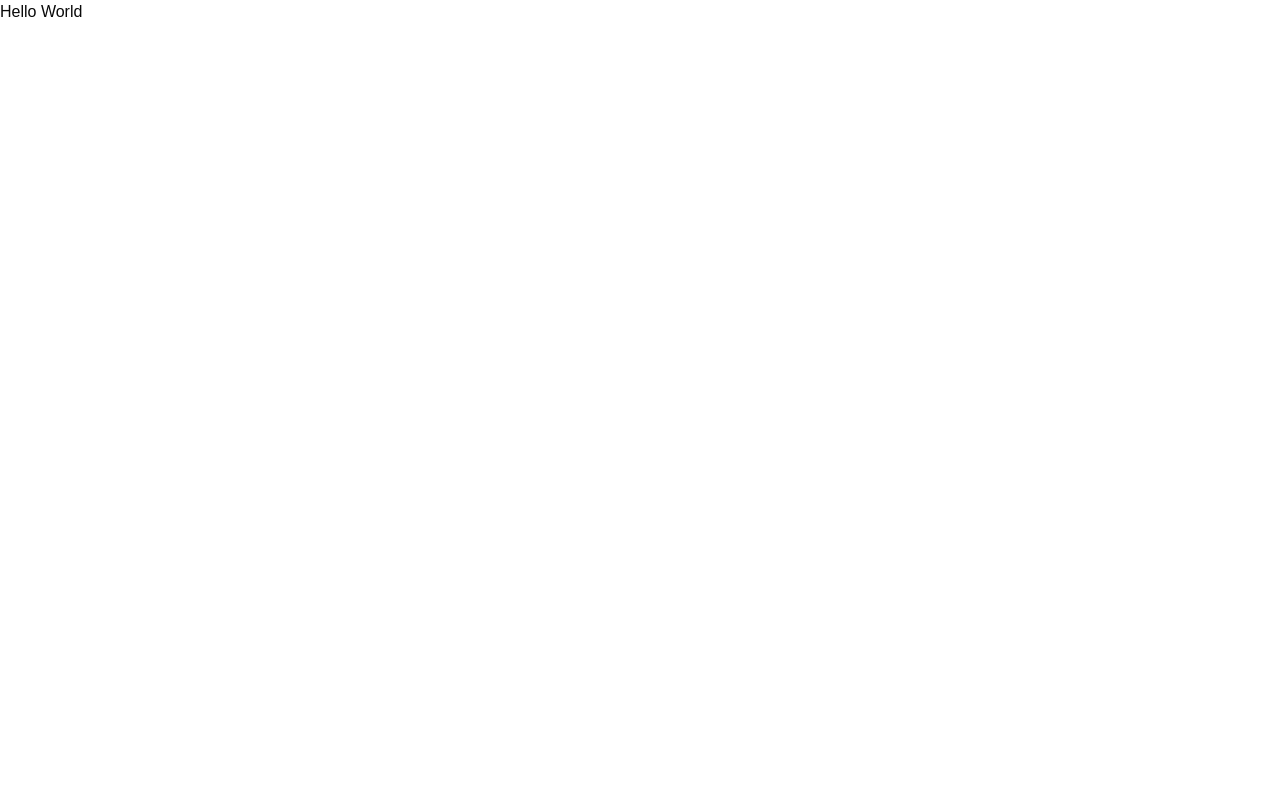
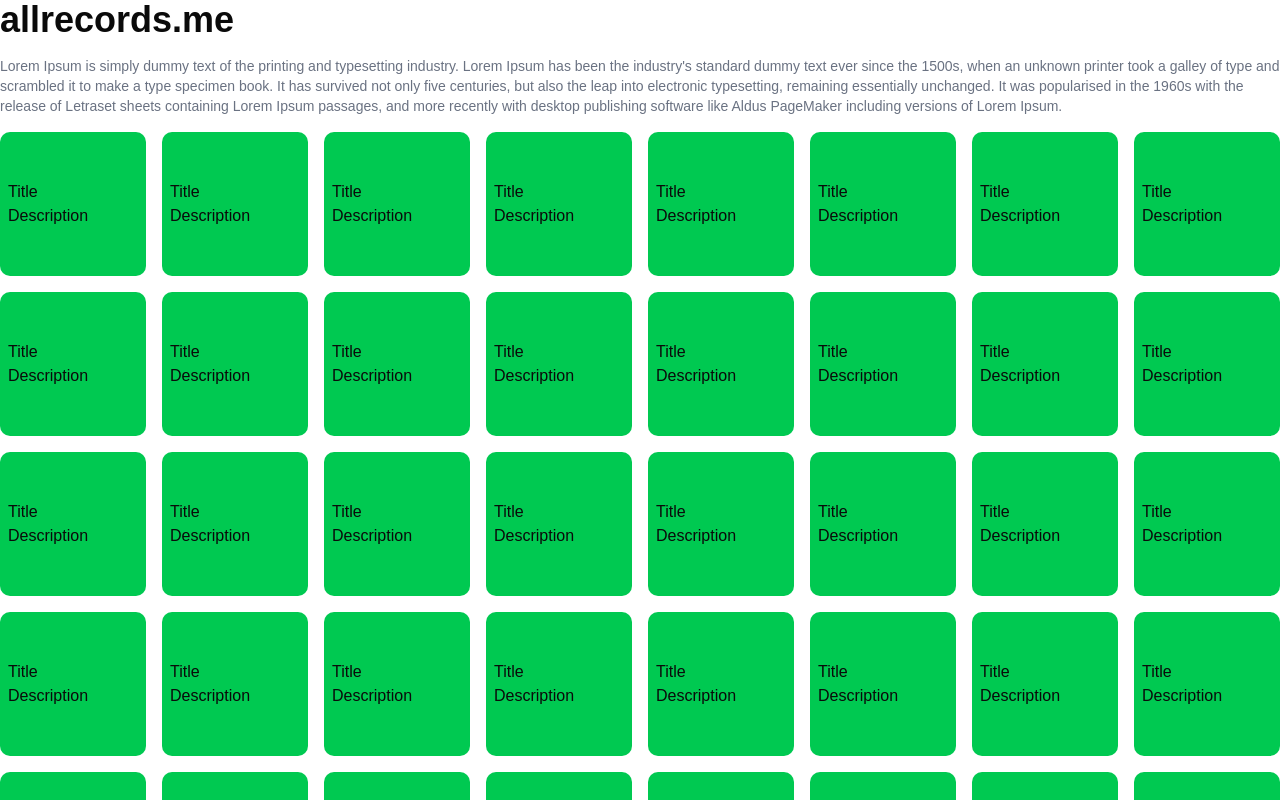
Before and after one commit to eunohhh/allrecords, a Next.js app: page / in a window 1280 px wide. Shown: the top 800 px of the page. Built offline with nearby package versions, Linux system fonts and the light colour scheme.

Commit message:
[add]: basic home styling

```diff
--- a/app/(public)/page.tsx
+++ b/app/(public)/page.tsx
@@ -1,7 +1,5 @@
+import HomeTemplate from "@/templates/home-template";
+
 export default function Home() {
-  return (
-    <main className="flex flex-col h-svh">
-      <h1>Hello World</h1>
-    </main>
-  );
+  return <HomeTemplate />;
 }
--- /dev/null
+++ b/src/features/home/index.ts
@@ -0,0 +1,2 @@
+export { default as HomeGrid } from "./ui/home-grid";
+export { default as HomeGridCard } from "./ui/home-grid-card";
--- /dev/null
+++ b/src/features/home/ui/home-grid-card.tsx
@@ -0,0 +1,12 @@
+"use client";
+
+function HomeGridCard() {
+  return (
+    <div className="bg-green-500 rounded-lg py-12 px-2">
+      <h2>Title</h2>
+      <p>Description</p>
+    </div>
+  );
+}
+
+export default HomeGridCard;
--- /dev/null
+++ b/src/features/home/ui/home-grid.tsx
@@ -0,0 +1,16 @@
+"use client";
+
+import HomeGridCard from "./home-grid-card";
+
+function HomeGrid() {
+  return (
+    <section className="grid grid-cols-4 md:grid-cols-6 lg:grid-cols-8 gap-4">
+      {Array.from({ length: 80 }).map((_, index) => (
+        // biome-ignore lint/suspicious/noArrayIndexKey: <explanation>
+        <HomeGridCard key={index} />
+      ))}
+    </section>
+  );
+}
+
+export default HomeGrid;
--- /dev/null
+++ b/src/templates/home-template.tsx
@@ -0,0 +1,27 @@
+"use client";
+
+import { HomeGrid } from "@/features/home";
+
+function HomeTemplate() {
+  return (
+    <main className="flex flex-col h-svh">
+      <div className="flex flex-col gap-4 pb-4">
+        <h1 className="text-4xl font-bold">allrecords.me</h1>
+        <p className="text-sm text-gray-500">
+          Lorem Ipsum is simply dummy text of the printing and typesetting
+          industry. Lorem Ipsum has been the industry's standard dummy text ever
+          since the 1500s, when an unknown printer took a galley of type and
+          scrambled it to make a type specimen book. It has survived not only
+          five centuries, but also the leap into electronic typesetting,
+          remaining essentially unchanged. It was popularised in the 1960s with
+          the release of Letraset sheets containing Lorem Ipsum passages, and
+          more recently with desktop publishing software like Aldus PageMaker
+          including versions of Lorem Ipsum.
+        </p>
+      </div>
+      <HomeGrid />
+    </main>
+  );
+}
+
+export default HomeTemplate;
```
